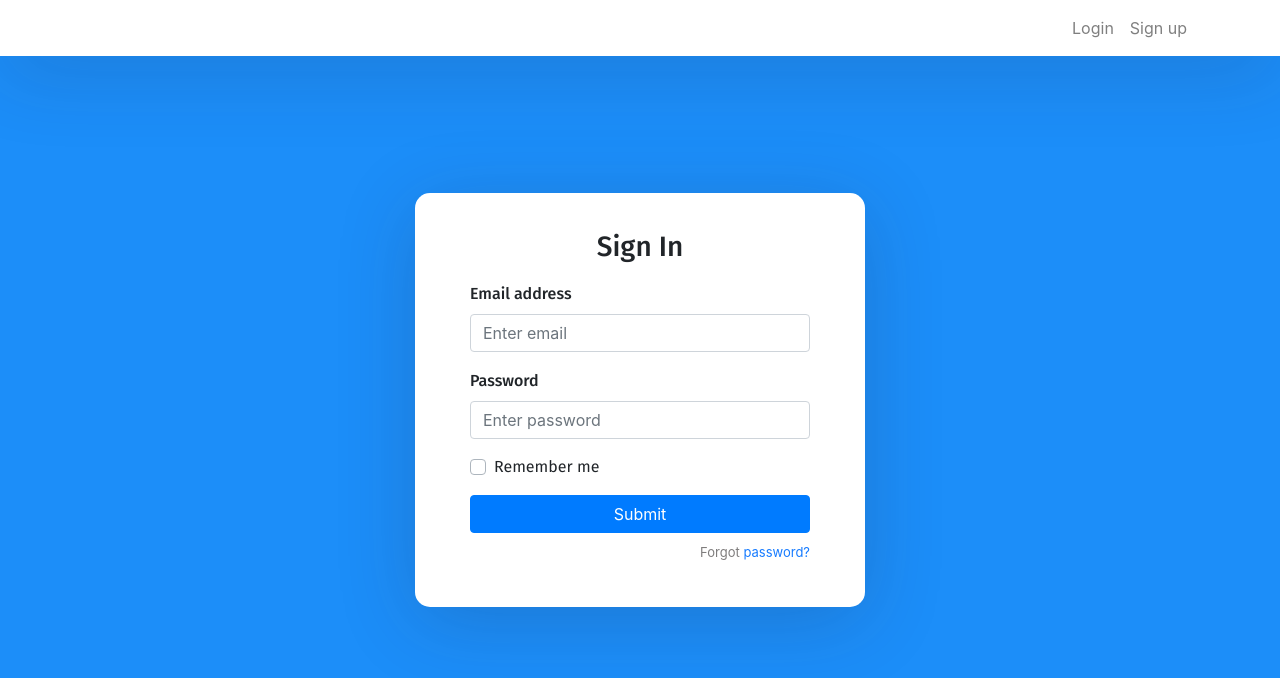
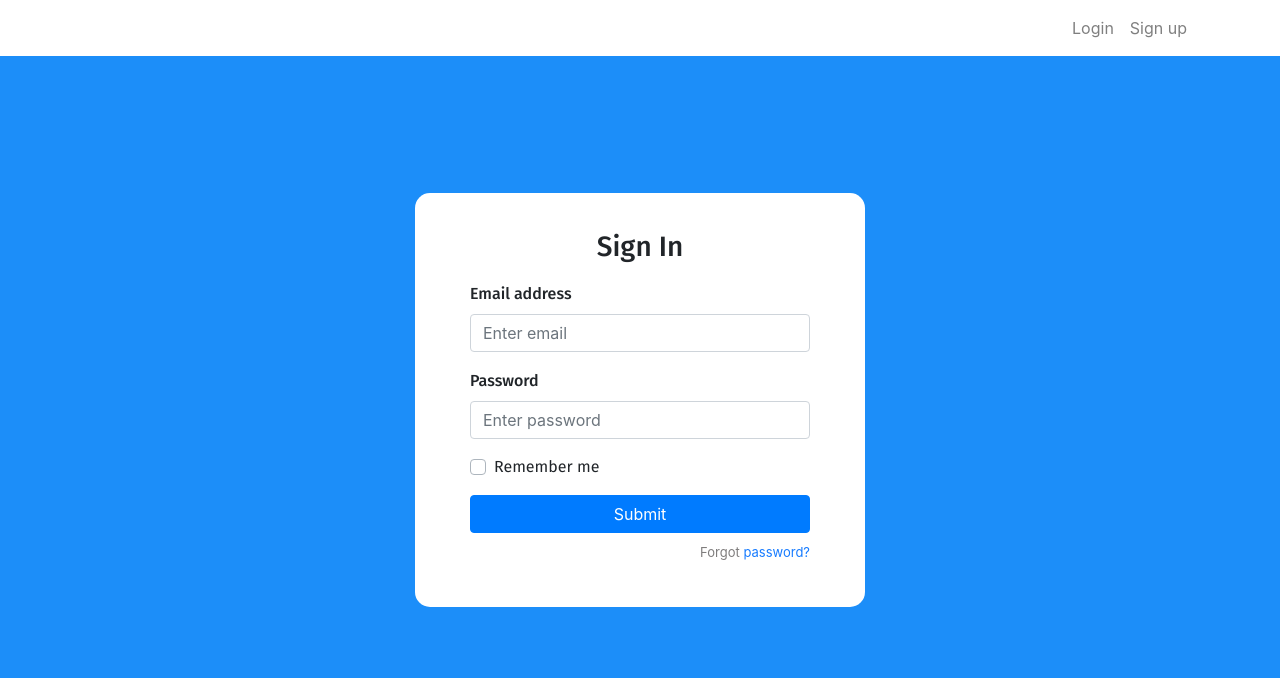
Before and after one commit to uzairali19/rent-house-front-end, a React (Create React App) app: page / in a window 1280 px wide. Shown: the top 678 px of the page. Built offline with nearby package versions, Linux system fonts and the light colour scheme.

Commit message:
Add a checkbox

```diff
--- a/src/index.css
+++ b/src/index.css
@@ -35,7 +35,6 @@ html,
 
 .navbar-light {
   background-color: #fff;
-  box-shadow: 0px 14px 80px rgba(34, 35, 58, 0.2);
 }
 
 .auth-wrapper {
@@ -49,7 +48,6 @@ html,
   width: 450px;
   margin: auto;
   background: #fff;
-  box-shadow: 0px 14px 80px rgba(34, 35, 58, 0.2);
   padding: 40px 55px 45px 55px;
   border-radius: 15px;
   transition: all 0.3s;
```
